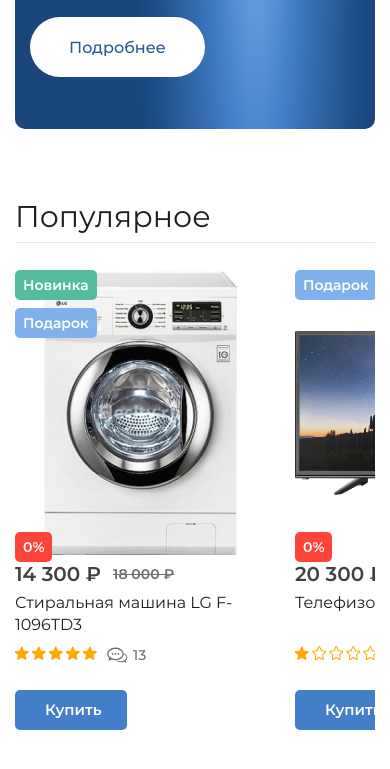
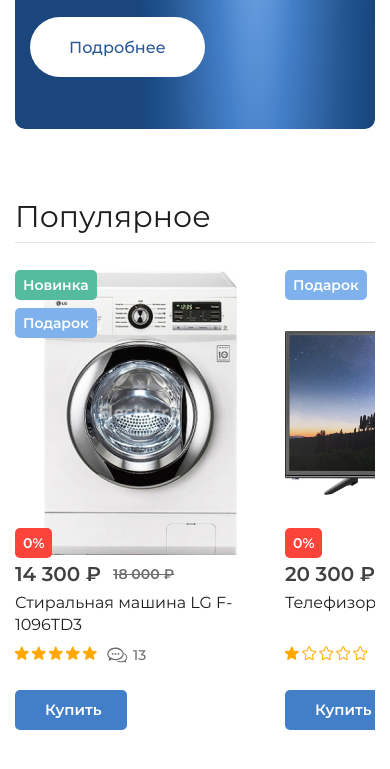
Before and after one commit to zsh-dev/Online-Hypermarket, a website: page src/index.html in a window 390 px wide. Shown: the part 545-1314 px from the top of the page. Drawn offline with nearby package versions, Linux system fonts and the light colour scheme; files that its build step writes are made by us from their sources; files whose address does not match are found by name.

Commit message:
some fixes

```diff
--- a/src/scss/_media.scss
+++ b/src/scss/_media.scss
@@ -34,7 +34,7 @@
 
     .products {
         &__cards {
-             grid-template-columns: repeat(3, 1fr);
+            grid-template-columns: repeat(3, 1fr);
         }
 
     }
@@ -90,6 +90,7 @@
         &__descr {
             margin-right: 0;
         }
+
         &__title {
             font-size: 35px;
             line-height: 40px;
@@ -101,6 +102,12 @@
             margin-bottom: 20px;
         }
     }
+
+    .products {
+        &__cards {
+            grid-template-columns: repeat(2, 1fr);
+        }
+    }
 }
 
 @media(max-width: 767px) {
@@ -109,30 +116,38 @@
             margin: 0 15px;
         }
     }
+
     .promo {
         &__slide {
             padding: 28px 15px 52px;
             flex-direction: column;
         }
+
         &__descr {
             margin-top: 22px;
             order: 1;
         }
+
         &__title {
             font-size: 30px;
             line-height: 35px;
         }
+
         &__slider-btn {
             display: none;
         }
     }
+
     .products {
-        &__cards {
-            grid-template-columns: repeat(2, 1fr);
-        }
+
+
         &__card {
             flex-shrink: 0;
             flex-basis: 250px;
+
+            &:not(:last-child) {
+                margin-right: 20px;
+            }
         }
     }
 }
@@ -255,14 +270,20 @@
             overflow-y: auto;
         }
     }
+
     .products {
         &__cards {
             display: flex;
-            min-width: 250%;
+            min-width: 170%;
+            gap: 0;
         }
+
         &__inner {
             overflow-x: scroll;
         }
+    }
+    .card__label_discount {
+        top: 56%;
     }
 }
 
@@ -271,11 +292,13 @@
         width: 175px;
         height: 35px;
     }
+
     .promo {
         &__title {
             font-size: 24px;
             line-height: 35px;
         }
+
         &__text {
             font-size: 16px;
             line-height: 22px;
```
Also changed, not shown: dist/css/style.min.css.
